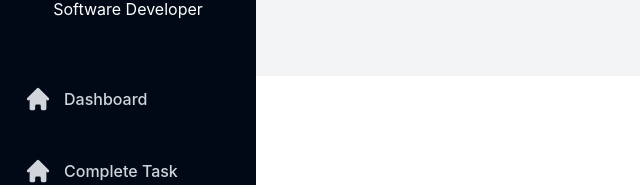
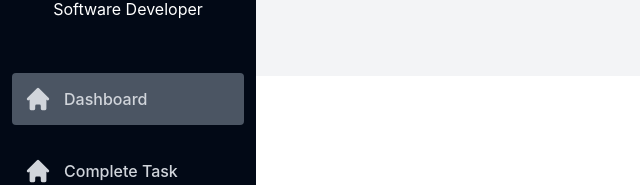
Before and after one commit to qraft-Inc/dashboard, a Next.js app: page /dashboard in a window 1280 px wide. Shown: the part 123-308 px from the top of the page, without its empty margins (0-640 px from the left). Built offline with nearby package versions, Linux system fonts and the light colour scheme.

Commit message:
refactor: fix background color for side bar

```diff
--- a/components/Sidebar/index.js
+++ b/components/Sidebar/index.js
@@ -64,8 +64,8 @@ const SideBar = () => {
             <a>
               <div
                 className={`${
-                  router.pathname === item.url && `bg-[#020916]`
-                } flex space-x-3 items-center hover:bg-[#020916] py-3 px-3 rounded transition-all`}
+                  router.pathname === item.url && `bg-gray-600`
+                } flex space-x-3 items-center hover:bg-gray-600 py-3 px-3 rounded transition-all`}
               >
                 {item.icon}
                 <span className="text-base font-medium text-gray-300">
```
